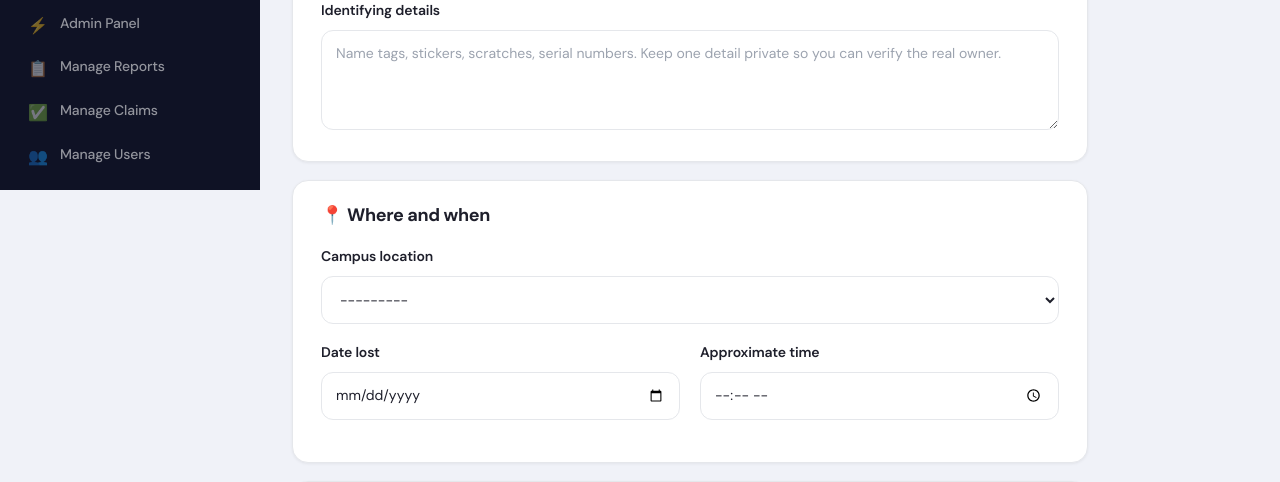
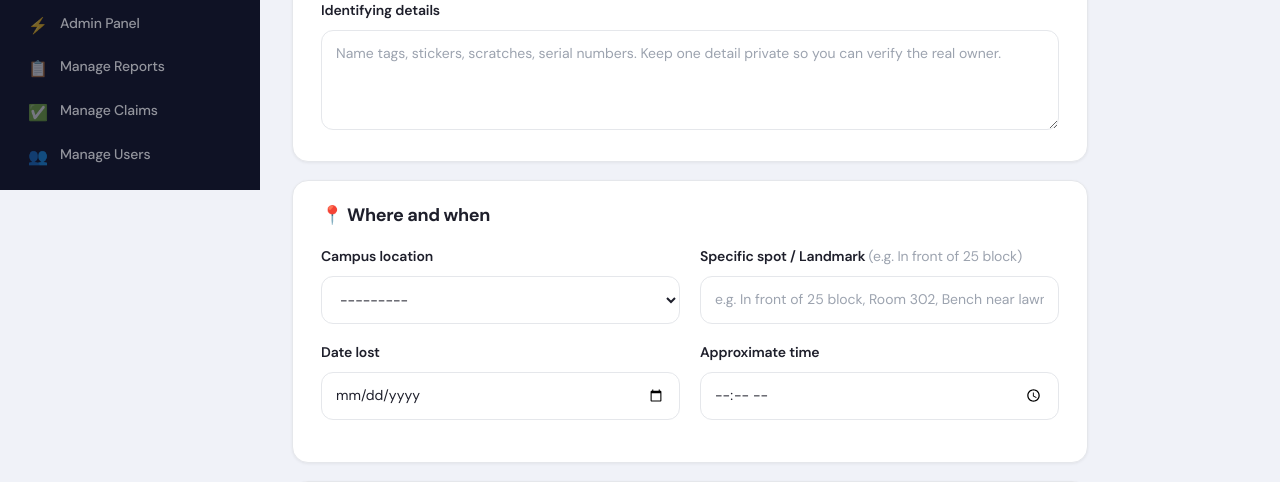
Before and after one commit to rishabhydv23/Lost-And-Found-Management, a Django app: page /items/lost/new/ in a window 1280 px wide. Shown: the part 610-1092 px from the top of the page. Run offline with Django 5.2, Linux system fonts and the light colour scheme; a user stored in the database is signed in; tables that the repository leaves empty hold one stand-in row (values such as "Sample post").

Commit message:
feat: add core models, forms, migration, and admin dashboard templates for lost and found system

```diff
--- a/lost_found/forms.py
+++ b/lost_found/forms.py
@@ -14,6 +14,7 @@ class ItemReportForm(forms.ModelForm):
             'description': forms.Textarea(attrs={'rows': 4, 'placeholder': "Size, condition, what's inside, anything visible at a glance"}),
             'color': forms.TextInput(attrs={'placeholder': 'e.g. Navy blue'}),
             'brand': forms.TextInput(attrs={'placeholder': 'e.g. Wildcraft'}),
+            'location_details': forms.TextInput(attrs={'placeholder': 'e.g. In front of 25 block, Room 302, Bench near lawn'}),
             'identifying_details': forms.Textarea(attrs={'rows': 3, 'placeholder': 'Name tags, stickers, scratches, serial numbers. Keep one detail private so you can verify the real owner.'}),
             'custody': forms.TextInput(attrs={'placeholder': 'e.g. Security desk, Block 32 or kept with me'}),
             'date_occurrence': forms.DateInput(attrs={'type': 'date'}),
--- a/lost_found/models.py
+++ b/lost_found/models.py
@@ -19,14 +19,20 @@ class CampusLocation(models.Model):
     building = models.CharField(max_length=100)
     block = models.CharField(max_length=50, blank=True)
     floor = models.CharField(max_length=50, blank=True)
-    specific_location = models.CharField(max_length=150)
+    specific_location = models.CharField(max_length=150, blank=True)
 
     class Meta:
         ordering = ['building', 'specific_location']
 
     def __str__(self):
-        parts = [self.building, self.block, self.specific_location]
-        return ' - '.join(part for part in parts if part)
+        parts = [self.building]
+        if self.block and self.block != self.building:
+            parts.append(self.block)
+        if self.floor:
+            parts.append(self.floor)
+        if self.specific_location and self.specific_location != self.building:
+            parts.append(self.specific_location)
+        return ' - '.join(parts)
 
 
 class ItemReport(models.Model):
@@ -51,6 +57,7 @@ class ItemReport(models.Model):
     date_occurrence = models.DateField()
     approximate_time = models.TimeField(null=True, blank=True)
     campus_location = models.ForeignKey(CampusLocation, on_delete=models.PROTECT, related_name='item_reports')
+    location_details = models.CharField(max_length=150, blank=True, verbose_name="Specific spot / Landmark", help_text="e.g. In front of 25 block, Room 302, Bench near lawn")
     custody = models.CharField(max_length=100, blank=True)
     identifying_details = models.TextField(blank=True)
     status = models.CharField(max_length=10, choices=Status.choices, default=Status.PENDING)
--- a/templates/dashboard/admin.html
+++ b/templates/dashboard/admin.html
@@ -252,6 +252,7 @@
           </td>
           <td>
             <span>{{ report.campus_location }}</span>
+            {% if report.location_details %}<br><small class="text-primary font-weight-bold">📍 {{ report.location_details }}</small>{% endif %}
           </td>
           <td>
             <small>{{ report.date_occurrence|date:"d M Y" }}</small>
@@ -300,6 +301,10 @@
               <div class="detail-drawer-field">
                 <label>Custody / Current Location</label>
                 <p>{{ report.custody|default:"With reporter" }}</p>
+              </div>
+              <div class="detail-drawer-field">
+                <label>Specific Spot / Custom Location</label>
+                <p style="color:var(--primary);font-weight:600;">{{ report.location_details|default:"Not specified" }}</p>
               </div>
               <div class="detail-drawer-field">
                 <label>Occurrence Time</label>
--- a/templates/lost_found/browse.html
+++ b/templates/lost_found/browse.html
@@ -41,7 +41,7 @@
     {% else %}
       <div class="listing-placeholder listing-placeholder-empty">
         <span class="category-illustration">
-          {% if item.category.name == 'Bags' %}🎒{% elif item.category.name == 'Electronics' %}🧮{% elif item.category.name == 'Keys' %}🔑{% elif item.category.name == 'Documents' %}🪪{% elif item.category.name == 'Clothing' %}👕{% elif item.category.name == 'Books' %}📘{% elif item.category.name == 'Jewellery' %}💍{% elif item.category.name == 'Sports Equipment' %}🏸{% else %}📦{% endif %}
+          {% if item.category.name == 'Electronics' %}📱{% elif item.category.name == 'Chargers & Accessories' %}🔌{% elif item.category.name == 'ID Cards & Documents' %}🪪{% elif item.category.name == 'Wallets & Money' %}👛{% elif item.category.name == 'Keys' %}🔑{% elif item.category.name == 'Bags & Backpacks' %}🎒{% elif item.category.name == 'Books & Stationery' %}📚{% elif item.category.name == 'Clothing & Accessories' %}👕{% elif item.category.name == 'Water Bottles' %}🍶{% elif item.category.name == 'Earphones & Headphones' %}🎧{% elif item.category.name == 'Watches & Jewellery' %}⌚{% elif item.category.name == 'Sports Equipment' %}🏸{% elif item.category.name == 'Eyewear' %}👓{% elif item.category.name == 'Hostel Items' %}🛏️{% else %}📦{% endif %}
         </span>
       </div>
     {% endif %}
@@ -49,7 +49,7 @@
       <span class="listing-type {% if item.report_type == 'LOST' %}lost{% else %}found{% endif %}">{{ item.get_report_type_display }}</span>
       <h3>{{ item.item_name }}</h3>
       <p>{{ item.category.name }} · {{ item.color|default:'Not specified' }}</p>
-      <p>{{ item.campus_location.specific_location|default:item.campus_location }}</p>
+      <p>{{ item.campus_location }}{% if item.location_details %} · {{ item.location_details }}{% endif %}</p>
       <p>{% if item.report_type == 'LOST' %}Lost{% else %}Found{% endif %} on {{ item.date_occurrence|date:'d M' }}</p>
       {% if item.report_type == 'FOUND' %}
         {% if user.is_authenticated %}
--- a/templates/lost_found/detail.html
+++ b/templates/lost_found/detail.html
@@ -34,7 +34,7 @@
       <dt>Brand</dt>
       <dd>{{ item.brand|default:'Not provided' }}</dd>
       <dt>Location</dt>
-      <dd>{{ item.campus_location }}</dd>
+      <dd>{{ item.campus_location }}{% if item.location_details %} · <strong>{{ item.location_details }}</strong>{% endif %}</dd>
       <dt>Date</dt>
       <dd>{{ item.date_occurrence }}</dd>
     </dl>
--- a/templates/lost_found/report.html
+++ b/templates/lost_found/report.html
@@ -46,8 +46,15 @@
 
 <section class="report-section">
   <h2>📍 Where and when</h2>
-  <div class="report-field-full">
-    <label for="{{ form.campus_location.id_for_label }}">Campus location</label>{{ form.campus_location }}
+  <div class="report-grid-two">
+    <div>
+      <label for="{{ form.campus_location.id_for_label }}">Campus location</label>
+      {{ form.campus_location }}
+    </div>
+    <div>
+      <label for="{{ form.location_details.id_for_label }}">Specific spot / Landmark <span>(e.g. In front of 25 block)</span></label>
+      {{ form.location_details }}
+    </div>
   </div>
   <div class="report-grid-two">
     <div>
```
Also changed, not shown: lost_found/migrations/0002_itemreport_location_details_and_more.py (added).
